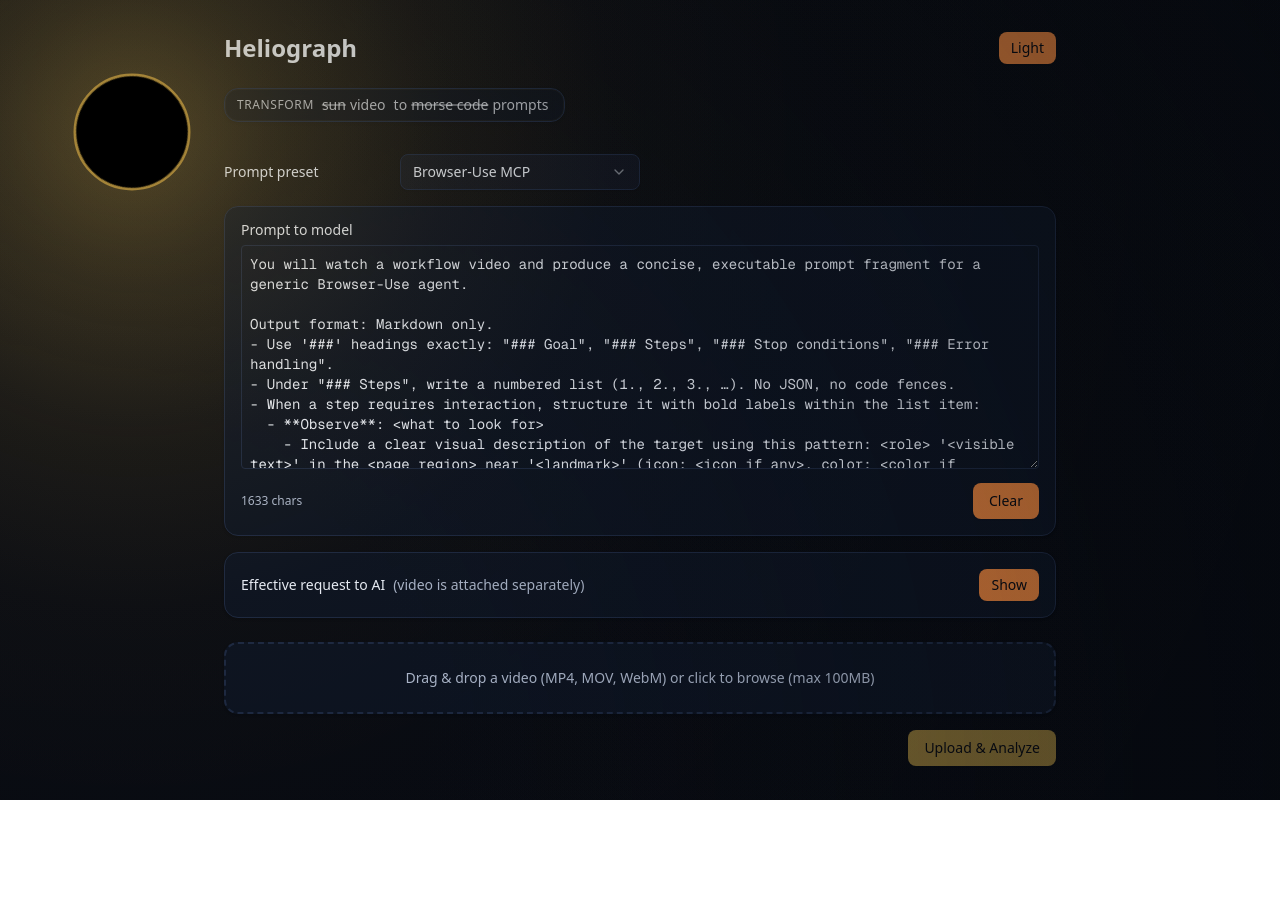
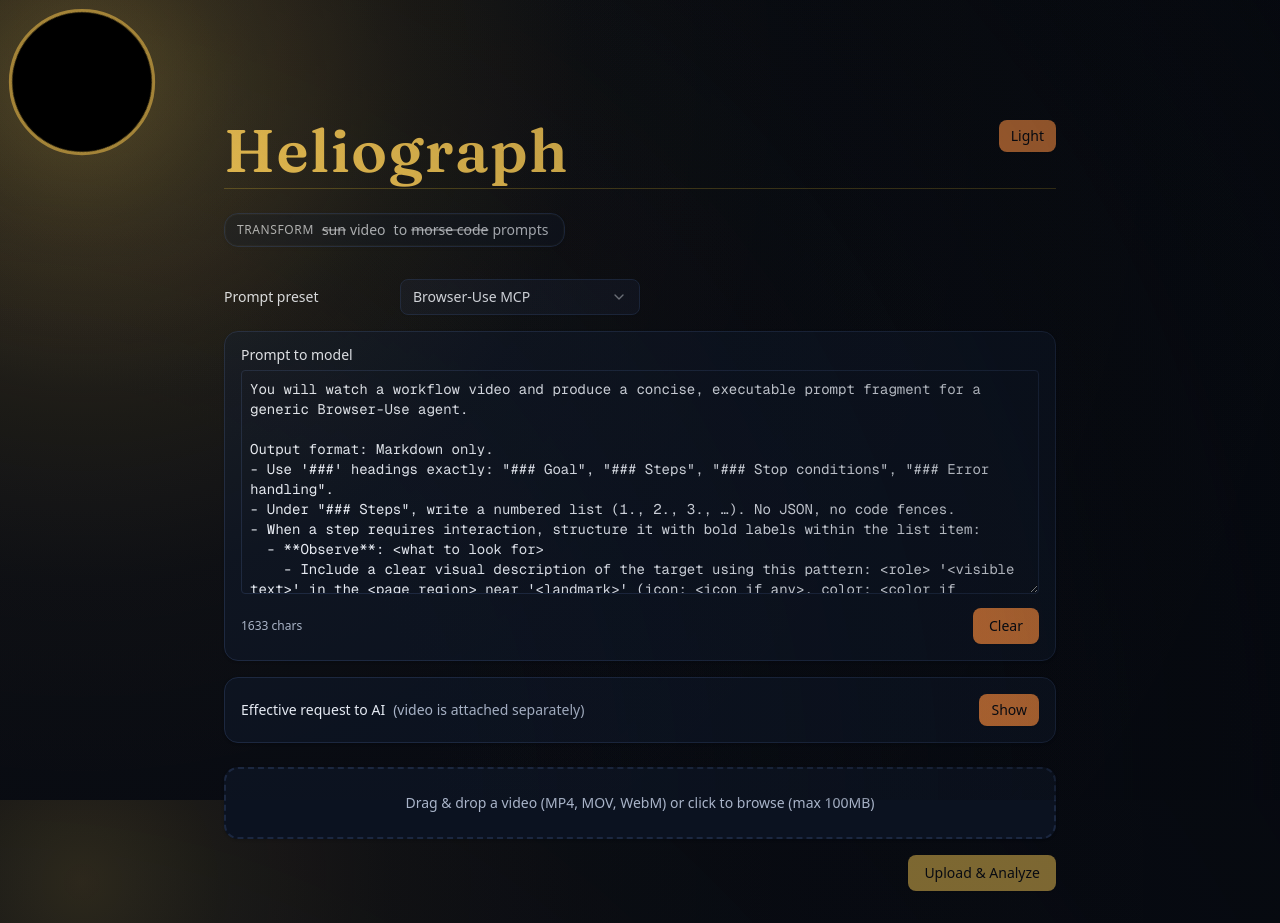
Before and after one commit to laurenirickff/heliograph, a Next.js app in the folder video-to-prompt/: page / in a window 1280 px wide. Before the commit the page ends 800 px from the top, so only its background shows below. Built offline with nearby package versions, Linux system fonts and the light colour scheme.

Commit message:
feat(ui): raise header and refine solar corner\n\n- page: tighten top spacing to bring title/content up\n- solar-corner: shift further off-canvas, +25% size, robust anchor calc\n- preserve theme transition and eclipse choreography

```diff
--- a/video-to-prompt/src/app/globals.css
+++ b/video-to-prompt/src/app/globals.css
@@ -226,3 +226,109 @@
   background-repeat: no-repeat;
   background-attachment: fixed; /* prevent gradient scroll-induced seams */
 }
+
+/* During delayed transitions, keep gradients visually in the previous mode
+   until the overlap-based delay elapses. These override the .dark rules. */
+:root.theme-to-dark html {
+  background-image:
+    radial-gradient(
+      farthest-corner circle at var(--solar-anchor-x) var(--solar-anchor-y),
+      rgba(184, 131, 31, 0.18) 0%,
+      rgba(184, 131, 31, 0.10) 10%,
+      rgba(184, 131, 31, 0.045) 22%,
+      rgba(184, 131, 31, 0.015) 36%,
+      rgba(184, 131, 31, 0.004) 52%,
+      rgba(184, 131, 31, 0) 100%
+    ),
+    radial-gradient(
+      farthest-corner circle at 0% 100%,
+      rgba(0, 0, 0, 0) 40%,
+      rgba(122, 96, 56, 0.18) 100%
+    );
+}
+:root.theme-to-dark body {
+  background-image:
+    radial-gradient(
+      farthest-corner circle at var(--solar-anchor-x) var(--solar-anchor-y),
+      rgba(184, 131, 31, 0.18) 0%,
+      rgba(184, 131, 31, 0.10) 10%,
+      rgba(184, 131, 31, 0.045) 22%,
+      rgba(184, 131, 31, 0.015) 36%,
+      rgba(184, 131, 31, 0.004) 52%,
+      rgba(184, 131, 31, 0) 100%
+    ),
+    radial-gradient(
+      farthest-corner circle at 0% 100%,
+      rgba(0, 0, 0, 0) 40%,
+      rgba(122, 96, 56, 0.18) 100%
+    );
+}
+:root.theme-to-dark .solar-backdrop {
+  background-image:
+    radial-gradient(
+      farthest-corner circle at var(--solar-anchor-x) var(--solar-anchor-y),
+      rgba(184, 131, 31, 0.18) 0%,
+      rgba(184, 131, 31, 0.10) 10%,
+      rgba(184, 131, 31, 0.045) 22%,
+      rgba(184, 131, 31, 0.015) 36%,
+      rgba(184, 131, 31, 0.004) 52%,
+      rgba(184, 131, 31, 0) 100%
+    ),
+    radial-gradient(
+      farthest-corner circle at 0% 100%,
+      rgba(0, 0, 0, 0) 40%,
+      rgba(122, 96, 56, 0.18) 100%
+    );
+}
+
+:root.theme-to-light html {
+  background-image:
+    radial-gradient(
+      farthest-corner circle at var(--solar-anchor-x) var(--solar-anchor-y),
+      rgba(241, 196, 83, 0.16) 0%,
+      rgba(241, 196, 83, 0.085) 10%,
+      rgba(241, 196, 83, 0.038) 22%,
+      rgba(241, 196, 83, 0.015) 36%,
+      rgba(241, 196, 83, 0.004) 52%,
+      rgba(233, 185, 73, 0) 100%
+    ),
+    radial-gradient(
+      farthest-corner circle at 0% 100%,
+      rgba(0, 0, 0, 0) 28%,
+      rgba(var(--umbra-rgb), 0.46) 100%
+    );
+}
+:root.theme-to-light body {
+  background-image:
+    radial-gradient(
+      farthest-corner circle at var(--solar-anchor-x) var(--solar-anchor-y),
+      rgba(241, 196, 83, 0.16) 0%,
+      rgba(241, 196, 83, 0.085) 10%,
+      rgba(241, 196, 83, 0.038) 22%,
+      rgba(241, 196, 83, 0.015) 36%,
+      rgba(241, 196, 83, 0.004) 52%,
+      rgba(233, 185, 73, 0) 100%
+    ),
+    radial-gradient(
+      farthest-corner circle at 0% 100%,
+      rgba(0, 0, 0, 0) 28%,
+      rgba(var(--umbra-rgb), 0.46) 100%
+    );
+}
+:root.theme-to-light .solar-backdrop {
+  background-image:
+    radial-gradient(
+      farthest-corner circle at var(--solar-anchor-x) var(--solar-anchor-y),
+      rgba(241, 196, 83, 0.16) 0%,
+      rgba(241, 196, 83, 0.085) 10%,
+      rgba(241, 196, 83, 0.038) 22%,
+      rgba(241, 196, 83, 0.015) 36%,
+      rgba(241, 196, 83, 0.004) 52%,
+      rgba(233, 185, 73, 0) 100%
+    ),
+    radial-gradient(
+      farthest-corner circle at 0% 100%,
+      rgba(0, 0, 0, 0) 28%,
+      rgba(var(--umbra-rgb), 0.46) 100%
+    );
+}
--- a/video-to-prompt/src/app/page.tsx
+++ b/video-to-prompt/src/app/page.tsx
@@ -1,6 +1,7 @@
 "use client";
 
 import { useState } from "react";
+import { Fraunces } from "next/font/google";
 import { UploadZone } from "@/components/upload-zone";
 import { ProcessingView } from "@/components/processing-view";
 import { PromptOutput } from "@/components/prompt-output";
@@ -10,6 +11,8 @@
 import { getPresetText } from "@/lib/presets";
 import { ThemeToggle } from "@/components/theme-toggle";
 import { SolarCorner } from "@/components/solar-corner";
+
+const fraunces = Fraunces({ subsets: ["latin"], weight: ["600", "700"], display: "swap" });
 
 export default function Home() {
   const [template, setTemplate] = useState<"browser-use" | "airtop">("browser-use");
@@ -42,11 +45,17 @@
   };
 
   return (
-    <div className="container mx-auto p-8 max-w-4xl">
+    <div className="container mx-auto max-w-4xl px-8 pt-6 pb-8">
       <SolarCorner />
-      <div className="mb-6 flex items-center justify-between">
-        <h1 className="text-2xl font-semibold">Heliograph</h1>
-        <ThemeToggle />
+      <div className="relative mb-6 mt-20 md:mt-24">
+        <div className="absolute right-0 top-0">
+          <ThemeToggle />
+        </div>
+        <h1
+          className={`${fraunces.className} text-5xl md:text-6xl font-semibold tracking-wide text-[#B8831F] dark:text-[#F1C453] pb-2 border-b border-amber-400/30 dark:border-amber-300/25`}
+        >
+          Heliograph
+        </h1>
       </div>
 
       {/* Tagline: Transform sun to morse code -> video to prompts */}
--- a/video-to-prompt/src/components/solar-corner.tsx
+++ b/video-to-prompt/src/components/solar-corner.tsx
@@ -33,8 +33,8 @@
         const el = document.querySelector<HTMLElement>(".solar-corner");
         if (!el) return;
         const rect = el.getBoundingClientRect();
-        const sunCenterX = rect.left + 120; // sun cx within 240x240 box
-        const sunCenterY = rect.top + 120;  // sun cy within 240x240 box
+        const sunCenterX = rect.left + rect.width / 2;
+        const sunCenterY = rect.top + rect.height / 2;
         const root = document.documentElement;
         root.style.setProperty("--solar-anchor-x", `${sunCenterX}px`);
         root.style.setProperty("--solar-anchor-y", `${sunCenterY}px`);
@@ -176,7 +176,7 @@
     >
       {/* Full-viewport solar backdrop anchored to the sun's position via portal to avoid clipping */}
       {mounted && createPortal(<div className="solar-backdrop" />, document.body)}
-      <svg width="240" height="240" viewBox="0 0 240 240" className="svg-root" style={{ overflow: "visible" }}>
+      <svg width="300" height="300" viewBox="0 0 240 240" className="svg-root" style={{ overflow: "visible" }}>
         <defs>
           {/* Sun */}
           <radialGradient id="sunGlow" cx="35%" cy="35%" r="70%">
@@ -233,10 +233,10 @@
       <style jsx>{`
         .solar-corner {
           position: fixed;
-          top: 12px;
-          left: 12px;
-          width: 240px;
-          height: 240px;
+          top: -68px; /* nudge further so larger sun still reads as corner accent */
+          left: -68px;
+          width: 300px; /* 25% larger than 240 */
+          height: 300px;
           pointer-events: none;
           z-index: 1; /* ensure the corner SVG sits above the backdrop */
           /* Allow the moon to travel beyond the corner without being clipped */
--- a/video-to-prompt/src/components/theme-toggle.tsx
+++ b/video-to-prompt/src/components/theme-toggle.tsx
@@ -44,22 +44,26 @@
     // Add a temporary class to synchronize global CSS transitions
     const root = document.documentElement;
     if (!prefersReduced) {
-      // Configure overlap-based timing
+      // Configure overlap-based timing and temporarily freeze background gradients
       if (next === "dark") {
         // Light -> Dark: wait for first contact (~240ms), then darken over ~260ms
-        root.style.setProperty("--theme-delay", "240ms");
-        root.style.setProperty("--theme-duration", "260ms");
-        // Lifetime covers delay+duration plus small buffer
-        const lifetime = 240 + 260 + 60; // ms
-        root.classList.add("theme-animating");
-        window.setTimeout(() => root.classList.remove("theme-animating"), lifetime);
+        const delay = 240;
+        const duration = 260;
+        root.style.setProperty("--theme-delay", `${delay}ms`);
+        root.style.setProperty("--theme-duration", `${duration}ms`);
+        root.classList.add("theme-animating", "theme-to-dark");
+        // Release gradient freeze at delay, end animating after delay+duration
+        window.setTimeout(() => root.classList.remove("theme-to-dark"), delay);
+        window.setTimeout(() => root.classList.remove("theme-animating"), delay + duration + 60);
       } else {
         // Dark -> Light: sun reappears quickly (~140ms), lighten over ~250ms
-        root.style.setProperty("--theme-delay", "140ms");
-        root.style.setProperty("--theme-duration", "250ms");
-        const lifetime = 140 + 250 + 60; // ms
-        root.classList.add("theme-animating");
-        window.setTimeout(() => root.classList.remove("theme-animating"), lifetime);
+        const delay = 140;
+        const duration = 250;
+        root.style.setProperty("--theme-delay", `${delay}ms`);
+        root.style.setProperty("--theme-duration", `${duration}ms`);
+        root.classList.add("theme-animating", "theme-to-light");
+        window.setTimeout(() => root.classList.remove("theme-to-light"), delay);
+        window.setTimeout(() => root.classList.remove("theme-animating"), delay + duration + 60);
       }
     }
 
```
